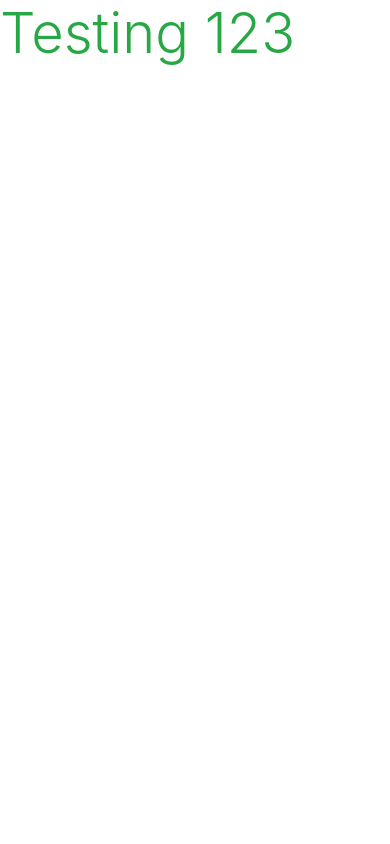
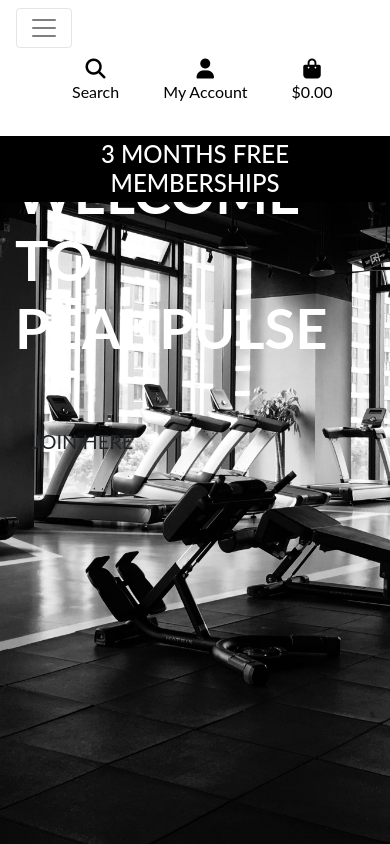
Before and after one commit to KieranCG/Project4-PeakPulse, a Django app: page / in a window 390 px wide. Run offline with Django 3.2, Linux system fonts and the light colour scheme; some libraries are stand-ins or nearby versions.

Commit message:
added mobile header and main nav bar

```diff
--- a/home/templates/home/index.html
+++ b/home/templates/home/index.html
@@ -1,6 +1,27 @@
 {% extends "base.html" %}
 {% load static %}
 
+{% block page_header %}
+    <div class="container header-container">
+        <div class="row">
+            <div class="col"></div>
+        </div>
+    </div>
+{% endblock %}
+
 {% block content %}
-    <h1 class="display-4 text-success">Testing 123</h1>
+    <div class="container h-100">
+        <div class="row h-100">
+            <div class="col-7 col-md-6 my-auto">
+                <h1 class="display-4 logo-font text-white font-weight-bold">
+                    Welcome to PeakPulse
+                </h1>
+                <div class="my-5">
+                    <h4>
+                        <a href="" class="shop-now-button btn btn-lg rounded-0 text-uppercase py-3">Join Here</a>
+                    </h4>
+                </div>
+            </div>
+        </div>
+    </div>
 {% endblock %}
--- a/peakpulse/settings.py
+++ b/peakpulse/settings.py
@@ -146,6 +146,10 @@ USE_TZ = True
 # https://docs.djangoproject.com/en/3.2/howto/static-files/
 
 STATIC_URL = '/static/'
+STATICFILES_DIRS = (os.path.join(BASE_DIR, 'static'),)
+
+MEDIA_URL = '/media/'
+MEDIA_ROOT = os.path.join(BASE_DIR, 'media')
 
 # Default primary key field type
 # https://docs.djangoproject.com/en/3.2/ref/settings/#default-auto-field
--- a/peakpulse/urls.py
+++ b/peakpulse/urls.py
@@ -15,9 +15,11 @@ Including another URLconf
 """
 from django.contrib import admin
 from django.urls import path, include
+from django.conf import settings
+from django.conf.urls.static import static
 
 urlpatterns = [
     path('admin/', admin.site.urls),
     path('accounts/', include('allauth.urls')),
     path('', include('home.urls')),
-]
+] + static(settings.MEDIA_URL, document_root=settings.MEDIA_ROOT)
--- /dev/null
+++ b/static/css/base.css
@@ -0,0 +1,82 @@
+html {
+    height: 100%;
+}
+
+.roboto-regular {
+    font-family: "Roboto", sans-serif;
+    font-weight: 400;
+    font-style: normal;
+  }
+
+  .roboto-regular-italic {
+    font-family: "Roboto", sans-serif;
+    font-weight: 400;
+    font-style: italic;
+  }
+
+
+body {
+    background: url('/media/risen-wang-20jX9b35r_M-unsplash.jpg') no-repeat center center fixed;
+    background-size: cover;
+    height: calc(100vh - 164px);
+    color: #555;
+    font-family: 'Lato';
+}
+
+/* from Bulma */
+.icon {
+    align-items: center;
+    display: inline-flex;
+    justify-content: center;
+    height: 1.5rem;
+    width: 1.5rem;
+}
+
+.logo-font {
+    text-transform: uppercase;
+}
+
+.main-logo-link {
+    width: fit-content;
+}
+
+.btn-black {
+    background: black;
+    color: white;
+}
+
+.text-black {
+    color: #000 !important;
+}
+
+.border-black {
+    border: 1px solid black !important;
+}
+
+.bg-black {
+    background: #000 !important;
+}
+
+/* -------------------------------- Media Queries */
+
+/* Slightly larger container on xl screens */
+@media (min-width: 1200px) {
+  .container {
+    max-width: 80%;
+  }
+}
+
+/* fixed top navbar only on medium and up */
+@media (min-width: 992px) {
+    .fixed-top-desktop-only {
+        position: fixed;
+        top: 0;
+        right: 0;
+        left: 0;
+        z-index: 1030;
+    }
+
+    .header-container {
+        padding-top: 164px;
+    }
+}
--- a/templates/base.html
+++ b/templates/base.html
@@ -15,12 +15,17 @@
 
     {% block corecss %}
         <link rel="stylesheet" href="https://stackpath.bootstrapcdn.com/bootstrap/4.4.1/css/bootstrap.min.css" integrity="sha384-Vkoo8x4CGsO3+Hhxv8T/Q5PaXtkKtu6ug5TOeNV6gBiFeWPGFN9MuhOf23Q9Ifjh" crossorigin="anonymous">
+        <link rel="preconnect" href="https://fonts.googleapis.com">
+        <link rel="preconnect" href="https://fonts.gstatic.com" crossorigin>
+        <link href="https://fonts.googleapis.com/css2?family=Roboto:ital@0;1&display=swap" rel="stylesheet">
+        <link rel="stylesheet" href="{% static 'css/base.css' %}">
     {% endblock %}
 
     {% block extra_css %}
     {% endblock %}
 
     {% block corejs %}
+        <script src="https://kit.fontawesome.com/92ad5667f1.js" crossorigin="anonymous"></script>
         <script src="https://cdn.jsdelivr.net/npm/jquery@3.5.1/dist/jquery.min.js" integrity="sha256-9/aliU8dGd2tb6OSsuzixeV4y/faTqgFtohetphbbj0=" crossorigin="anonymous"></script>
         <script src="https://cdn.jsdelivr.net/npm/popper.js@1.16.0/dist/umd/popper.min.js" integrity="sha384-Q6E9RHvbIyZFJoft+2mJbHaEWldlvI9IOYy5n3zV9zzTtmI3UksdQRVvoxMfooAo" crossorigin="anonymous"></script>
         <script src="https://stackpath.bootstrapcdn.com/bootstrap/4.4.1/js/bootstrap.min.js" integrity="sha384-wfSDF2E50Y2D1uUdj0O3uMBJnjuUD4Ih7YwaYd1iqfktj0Uod8GCExl3Og8ifwB6" crossorigin="anonymous"></script>
@@ -32,7 +37,82 @@
     <title>PeakPulse {% block extra_title %}{% endblock %}</title>
   </head>
   <body>
-    <header class="container-fluid fixed-top"></header>
+    <header class="container-fluid fixed-top">
+        <div id="topnav" class="row bg-white pt-lg-2 d-none d-lg-flex">
+            <div class="col-12 col-lg-4 my-auto py-1 py-lg-0 text-center text-lg-left">
+                <a href="{% url 'home' %}" class="nav-link main-logo-link">
+                    <h2 class="logo-font text-black my-0"><strong>PeakPulse</strong></h2>
+                </a>
+            </div>
+            <div class="col-12 col-lg-4 my-auto py-1 py-lg-0">
+                <form method="GET" action="">
+                    <div class="input-group w-100">
+                        <input class="form-control border border-black rounded-0" type="text" name="q" placeholder="Search our site">
+                        <div class="input-group-append">
+                            <button class="form-control btn btn-black border border-black rounded-0" type="submit">
+                                <span class="icon">
+                                    <i class="fas fa-search"></i>
+                                </span>
+                            </button>
+                        </div>
+                    </div>
+                </form>
+            </div>
+            <div class="col-12 col-lg-4 my-auto py-1 py-lg-0">
+                <ul class="list-inline list-unstyled text-center text-lg-right my-0">
+                    <li class="list-inline-item dropdown">
+                        <a class="text-black nav-link" href="#" id="user-options" data-toggle="dropdown" aria-haspopup="true" aria-expanded="false">
+                            <div class="text-center">
+                                <div><i class="fas fa-user fa-lg"></i></div>
+                                <p class="my-0">My Account</p>
+                            </div>
+                        </a>
+                        <div class="dropdown-menu border-0" aria-labelledby="user-options">
+                            {% if request.user.is_authenticated %}
+                                {% if request.user.is_superuser %}
+                                    <a href="" class="dropdown-item">Product Management</a>
+                                {% endif %}
+                                <a href="" class="dropdown-item">My Profile</a>
+                                <a href="{% url 'account_logout' %}" class="dropdown-item">Logout</a>
+                            {% else %}
+                                <a href="{% url 'account_signup' %}" class="dropdown-item">Register</a>
+                                <a href="{% url 'account_login' %}" class="dropdown-item">Login</a>
+                            {% endif %}
+                        </div>
+                    </li>
+                    <li class="list-inline-item">
+                        <a class="{% if grand_total %}text-info font-weight-bold{% else %}text-black{% endif %} nav-link" href="">
+                            <div class="text-center">
+                                <div><i class="fas fa-shopping-bag fa-lg"></i></div>
+                                <p class="my-0">
+                                    {% if grand_total %}
+                                        ${{ grand_total|floatformat:2 }}
+                                    {% else %}
+                                        £0.00
+                                    {% endif %}
+                                </p>
+                            </div>
+                        </a>
+                    </li>
+                </ul>
+            </div>
+            <div class="col-12 col-lg-4 my-auto py-1 py-lg-0"></div>
+        </div>
+        <div class="row bg-white">
+            <nav class="navbar navbar-expand-lg navbar-light w-100">
+                <button class="navbar-toggler" type="button" data-toggle="collapse" data-target="#main-nav" aria-controls="main-nav" aria-expanded="false" aria-label="Toggle navigation">
+                    <span class="navbar-toggler-icon"></span>
+                </button>
+                {% include 'includes/mobile-top-header.html' %}
+                {% include 'includes/main-nav.html' %}
+            </nav>
+        </div>
+        <div id="delivery-banner" class="row text-center">
+            <div class="col bg-black text-white">
+                <h4 class="logo-font my-1">3 Months Free Memberships</h4>
+            </div>
+        </div>
+    </header>
 
     {% if messages %}
         <div class="message-container"></div>
--- /dev/null
+++ b/templates/includes/main-nav.html
@@ -0,0 +1,55 @@
+<div class="collapse navbar-collapse" id="main-nav">
+    <ul class="navbar-nav w-auto mx-auto">
+        <li class="nav-item dropdown d-flex">
+            <a class="logo-font font-weight-bold nav-link text-black mr-5" href="#" id="my-home-link" data-toggle="dropdown" aria-haspopup="true" aria-expanded="false">
+                My Home
+            </a>
+            <div class="dropdown-menu border-0" aria-labelledby="my-home-link">
+                <a href="" class="dropdown-item">Goals</a>
+                <a href="" class="dropdown-item ">Profile</a>
+            </div>
+        </li>
+
+        <li class="nav-item dropdown d-flex">
+            <a class="logo-font font-weight-bold nav-link text-black mr-5" href="#" id="nutrition-link" data-toggle="dropdown" aria-haspopup="true" aria-expanded="false">
+                Nutrition
+            </a>
+            <div class="dropdown-menu border-0" aria-labelledby="nutrition-link">
+                <a href="" class="dropdown-item">Food Log</a>
+                <a href="" class="dropdown-item">Database</a>
+            </div>
+        </li>
+
+        <li class="nav-item dropdown d-flex">
+            <a class="logo-font font-weight-bold nav-link text-black mr-5" href="#" id="exercise-link" data-toggle="dropdown" aria-haspopup="true" aria-expanded="false">
+                Exercise
+            </a>
+            <div class="dropdown-menu border-0" aria-labelledby="exercise-link">
+                <a href="" class="dropdown-item">Exercise Diary</a>
+                <a href="" class="dropdown-item">Database</a>
+            </div>
+        </li>
+
+        <li class="nav-item dropdown d-flex">
+            <a class="logo-font font-weight-bold nav-link text-black" href="#" id="community-link" data-toggle="dropdown" aria-haspopup="true" aria-expanded="false">
+                Community
+            </a>
+            <div class="dropdown-menu border-0" aria-labelledby="community-link">
+                <a href="" class="dropdown-item">Diary/Blog</a>
+                <a href="" class="dropdown-item">Mail</a>
+            </div>
+        </li>
+
+        <li class="nav-item dropdown d-flex">
+            <a class="logo-font font-weight-bold nav-link text-black mr-5" href="#" id="all-products-link" data-toggle="dropdown" aria-haspopup="true" aria-expanded="false">
+                Shop
+            </a>
+            <div class="dropdown-menu border-0" aria-labelledby="all-products-link">
+                <a href="" class="dropdown-item">By Price</a>
+                <a href="" class="dropdown-item ">By Rating</a>
+                <a href="" class="dropdown-item ">By Category</a>
+                <a href="" class="dropdown-item">All Products</a>
+            </div>
+        </li>
+    </ul>
+</div>
--- /dev/null
+++ b/templates/includes/mobile-top-header.html
@@ -0,0 +1,58 @@
+<ul>
+    <li class="list-inline-item">
+      <a class="text-black nav-link d-block d-lg-none" href="#" id="mobile-search" data-toggle="dropdown" aria-haspopup="true" aria-expanded="false">
+          <div class="text-center">
+              <div><i class="fas fa-search fa-lg"></i></div>
+              <p class="my-0">Search</p>
+          </div>
+      </a>
+      <div class="dropdown-menu border-0 w-100 p-3 rounded-0 my-0" aria-labelledby="mobile-search">
+          <form class="form" method="GET" action="">
+              <div class="input-group w-100">
+                  <input class="form-control border border-black rounded-0" type="text" name="q" placeholder="Search our site">
+                  <div class="input-group-append">
+                      <button class="form-control form-control btn btn-black border border-black rounded-0" type="submit">
+                          <span class="icon">
+                              <i class="fas fa-search"></i>
+                          </span>
+                      </button>
+                  </div>
+              </div>
+          </form>
+      </div>
+  </li>
+  <li class="list-inline-item dropdown">
+      <a class="text-black nav-link d-block d-lg-none" href="#" id="user-options" data-toggle="dropdown" aria-haspopup="true" aria-expanded="false">
+          <div class="text-center">
+              <div><i class="fas fa-user fa-lg"></i></div>
+              <p class="my-0">My Account</p>
+          </div>
+      </a>
+      <div class="dropdown-menu border-0" aria-labelledby="user-options">
+          {% if request.user.is_authenticated %}
+              {% if request.user.is_superuser %}
+                  <a href="{% url 'account_logout' %}" class="dropdown-item">Product Management</a>
+              {% endif %}
+              <a href="" class="dropdown-item">My Profile</a>
+              <a href="{% url 'account_logout' %}" class="dropdown-item">Logout</a>
+          {% else %}
+              <a href="{% url 'account_signup' %}" class="dropdown-item">Register</a>
+              <a href="{% url 'account_login' %}" class="dropdown-item">Login</a>
+          {% endif %}
+      </div>
+  </li>
+  <li class="list-inline-item">
+      <a class="{% if grand_total %}text-primary font-weight-bold{% else %}text-black{% endif %} nav-link d-block d-lg-none" href="">
+          <div class="text-center">
+              <div><i class="fas fa-shopping-bag fa-lg"></i></div>
+              <p class="my-0">
+                  {% if grand_total %}
+                      ${{ grand_total|floatformat:2 }}
+                  {% else %}
+                      $0.00
+                  {% endif %}
+              </p>
+          </div>
+      </a>
+    </li>
+  </ul>
```
Also changed, not shown: media/risen-wang-20jX9b35r_M-unsplash.jpg (added).
